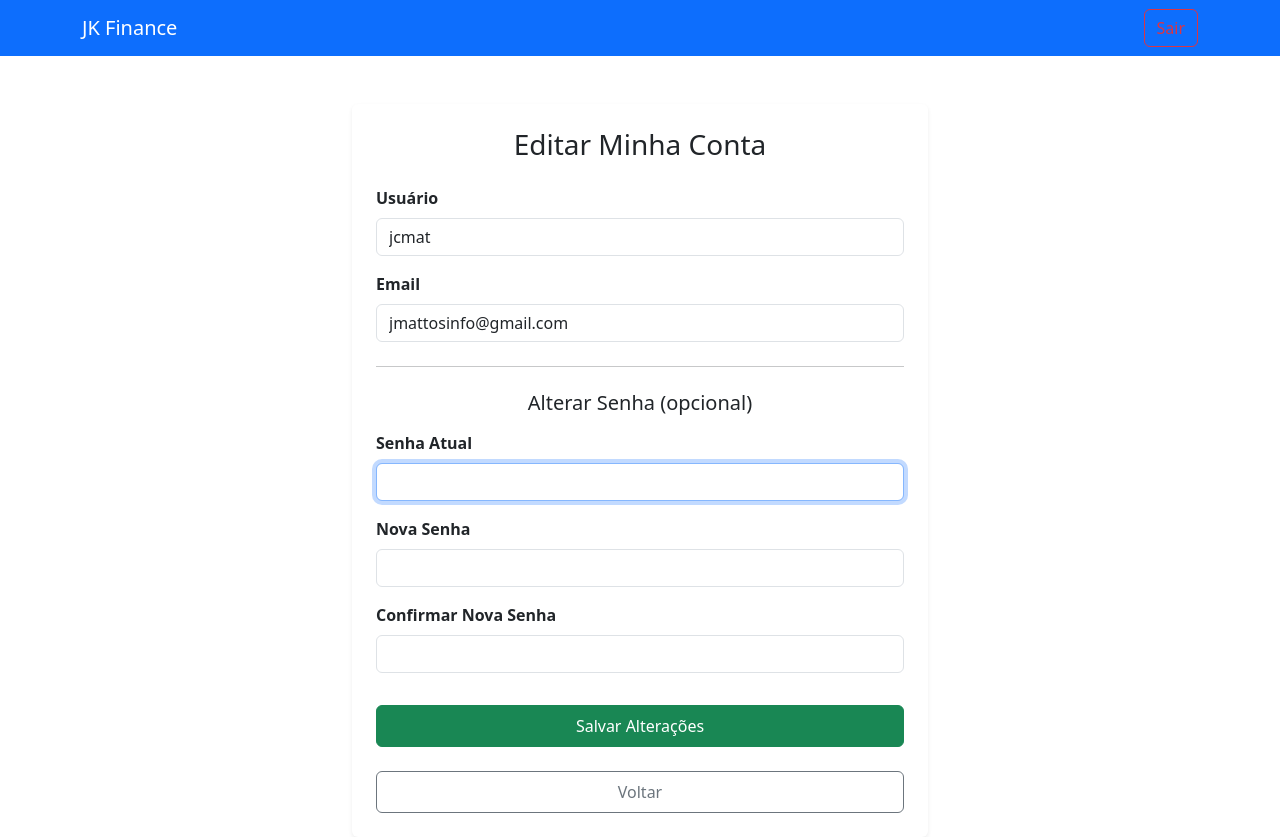
After one commit to jmattosinfo/finance_control, a Django app: page /editar_conta/ in a window 1280 px wide. The commit adds this page. Run offline with Django 5.2, Linux system fonts and the light colour scheme; a user stored in the database is signed in.

Commit message:
Add funções: excluir conta, editar conta, recuperar senha

```diff
--- a/core/urls.py
+++ b/core/urls.py
@@ -21,6 +21,17 @@ urlpatterns = [
     path('logout/', auth_views.LogoutView.as_view(next_page='login'), name='logout'),
     path("cadastro/", views.cadastro_view, name="cadastro"),
 
+    # recuperação de senha
+    path("senha/reset/", auth_views.PasswordResetView.as_view(template_name='finance/password_reset.html'), name="password_reset"),
+    path('senha/reset/done/', auth_views.PasswordResetDoneView.as_view(template_name='finance/password_reset_done.html'), name='password_reset_done'),
+    path('senha/reset/<uidb64>/<token>/', auth_views.PasswordResetConfirmView.as_view(template_name='finance/password_reset_confirm.html'), name='password_reset_confirm'),
+    path('senha/reset/complete/', auth_views.PasswordResetCompleteView.as_view(template_name='finance/password_reset_complete.html'), name='password_reset_complete'),
+
+    # conta
+    path('editar_conta/', views.editar_conta, name='editar_conta'),
+    path('excluir_conta/', views.excluir_conta, name='excluir_conta'),
+    path('usuarios/', views.listar_usuarios, name='listar_usuarios'),
+
 
 
     # transações
--- a/core/views.py
+++ b/core/views.py
@@ -12,7 +12,11 @@ from django.contrib.auth import authenticate, login
 from django.contrib.auth import logout
 from django.shortcuts import redirect
 from django.contrib.auth.models import User
+from django.contrib.auth.decorators import user_passes_test
 from finance.forms import CadastroForm
+from finance.forms import EditarContaForm
+from django.contrib.auth import update_session_auth_hash
+
 
 
 def teste_context_processor(request):
@@ -133,6 +137,54 @@ def logout_view(request):
     logout(request)
     return redirect('login')
 
+
+
+@login_required
+def excluir_conta(request):
+    if request.method == 'POST':
+        user = request.user
+        logout(request)
+        user.delete()
+        messages.success(request, 'Sua conta foi excluída com sucesso.')
+        return redirect('cadastro')
+    return render(request, 'finance/excluir_conta.html')
+
+
+# EDITAR CONTA
+@login_required
+def editar_conta(request):
+
+    user = request.user # pega o usuário logado atualmente
+
+    if request.method == "POST":
+        form = EditarContaForm(user, request.POST)
+
+        if form.is_valid():
+
+            # Atualiza nome e email
+            user.username = form.cleaned_data['username']
+            user.email = form.cleaned_data['email']
+            user.save()
+
+            # Atualiza senha, se informada
+            if form.cleaned_data.get('new_password1'):
+                form.save()
+                update_session_auth_hash(request, user)
+
+            messages.success(request, "Conta atualizada com sucesso!")
+            return redirect("editar_conta")
+
+    else:
+        form = EditarContaForm(user)
+
+    return render(request, "finance/editar_conta.html", {"form": form})
+
+# LISTAR USUÁRIOS
+@user_passes_test(lambda u: u.is_superuser) # faz com que apenas administradores possam acessar essa view
+def listar_usuarios(request):
+    usuarios = User.objects.all()
+    return render(request, 'finance/listar_usuarios.html', {'usuarios': usuarios})
+
 @login_required
 def mes_atual(request, ano=None, mes=None):
     from datetime import date
@@ -181,7 +233,7 @@ def mes_atual(request, ano=None, mes=None):
     if request.method == "POST" and "transacao_id" in request.POST:
 
         transacao_id = request.POST.get("transacao_id")
-        transacao_obj = get_object_or_404(Transacao, id=transacao_id, User=request.user)
+        transacao_obj = get_object_or_404(Transacao, id=transacao_id, user=request.user)
         form = TransacaoForm(request.POST, instance=transacao_obj)
 
         if form.is_valid():
--- a/finance/forms.py
+++ b/finance/forms.py
@@ -2,6 +2,7 @@ from django import forms
 from .models import Transacao # Importa o modelo Transacao para criar um formulário baseado nele
 from django.contrib.auth.models import User
 from django.contrib.auth.forms import UserCreationForm
+from django.contrib.auth.forms import PasswordChangeForm
 
 class TransacaoForm(forms.ModelForm):
     class Meta:
@@ -16,36 +17,75 @@ class TransacaoForm(forms.ModelForm):
         }
 class CadastroForm(UserCreationForm):
 
-        # email = forms.EmailField(
-        #     required=True,
-        #     widget=forms.EmailInput(
-        #         attrs={
-        #             'placeholder': 'Email'
-        #                }
-        #         )
-        # )
+        email = forms.EmailField(
+            required=True,
+           widget=forms.EmailInput(
+               attrs={
+                    'placeholder': 'Email'
+                      }
+                )
+            )
 
-    class Meta: #class Meta define metadados para o formulário, fazendo a ligação com o modelo User do Django.
+class Meta: #class Meta define metadados para o formulário, fazendo a ligação com o modelo User do Django.
             model = User
             fields = ['username', 'password1', 'password2']
 
             help_texts = {
             'username': None,
-            # 'email': None,
+            'email': None,
             'password1': None,
             'password2': None,
         }
 
+            def __init__(self, *args, **kwargs):
+                super(CadastroForm, self).__init__(*args, **kwargs)
+                for field_name, field in self.fields.items():
+                    field.widget.attrs.update({'class': 'form-control'}) #adiciona a classe CSS 'form-control' a todos os campos do formulário
 
 
 
-    def __init__(self, *args, **kwargs):
-        super(CadastroForm, self).__init__(*args, **kwargs)
-        for field_name, field in self.fields.items():
-            field.widget.attrs.update({'class': 'form-control'}) #adiciona a classe CSS 'form-control' a todos os campos do formulário
+                    self.fields['username'].widget.attrs['placeholder'] = 'Nome de usuário'
+                    self.fields['password1'].widget.attrs['placeholder'] = 'Crie uma senha'
+                    self.fields['password2'].widget.attrs['placeholder'] = 'Confirme a senha'
 
 
+class EditarContaForm(PasswordChangeForm):
+    username = forms.CharField(
+        required=True,
+        widget=forms.TextInput(attrs={
+            'class': 'form-control',
+            'placeholder': 'Nome de usuário'
+        })
+    )
 
-            self.fields['username'].widget.attrs['placeholder'] = 'Nome de usuário'
-            self.fields['password1'].widget.attrs['placeholder'] = 'Crie uma senha'
-            self.fields['password2'].widget.attrs['placeholder'] = 'Confirme a senha'
+    email = forms.EmailField(
+        required=True,
+        widget=forms.EmailInput(attrs={
+            'class': 'form-control',
+            'placeholder': 'Email'
+        })
+    )
+
+    class Meta:
+        model = User
+        fields = [
+            'username',
+            'email',
+            'old_password',
+            'new_password1',
+            'new_password2'
+        ]
+
+    def __init__(self, user, *args, **kwargs):
+
+
+        # Importante: passa "user" como primeiro argumento para o PasswordChangeForm
+        super().__init__(user, *args, **kwargs)
+
+        # Preenche username/email
+        self.fields['username'].initial = user.username
+        self.fields['email'].initial = user.email
+
+        # Aplica classes CSS
+        for field in ['old_password', 'new_password1', 'new_password2']:
+            self.fields[field].widget.attrs.update({'class': 'form-control'})
--- a/finance/templates/finance/cadastro.html
+++ b/finance/templates/finance/cadastro.html
@@ -16,13 +16,13 @@
         {% endif %}
       </div>
 
-      {% comment %} <div class="mb-3">
+    <div class="mb-3">
         <label for="id_email" class="form-label">E-mail</label>
         {{ form.email }}
         {% if form.email.errors %}
           <div class="text-danger small">{{ form.email.errors }}</div>
         {% endif %}
-      </div> {% endcomment %}
+      </div>
 
       <div class="mb-3">
         <label for="id_password1" class="form-label">Senha</label>
--- /dev/null
+++ b/finance/templates/finance/editar_conta.html
@@ -0,0 +1,87 @@
+{% extends "finance/base.html" %}
+
+{% block content %}
+<div class="container mt-5" style="max-width: 600px;">
+
+    <div class="card shadow-sm border-0">
+        <div class="card-body p-4">
+
+            <h3 class="text-center mb-4">Editar Minha Conta</h3>
+
+            {% if messages %}
+                {% for message in messages %}
+                    <div class="alert alert-{{ message.tags }} text-center">
+                        {{ message }}
+                    </div>
+                {% endfor %}
+            {% endif %}
+
+            <form method="POST">
+                {% csrf_token %}
+
+                <!-- Usuário -->
+                <div class="mb-3">
+                    <label class="form-label fw-bold">Usuário</label>
+                    {{ form.username }}
+                    {% if form.username.errors %}
+                        <div class="text-danger small">{{ form.username.errors }}</div>
+                    {% endif %}
+                </div>
+
+                <!-- Email -->
+                <div class="mb-3">
+                    <label class="form-label fw-bold">Email</label>
+                    {{ form.email }}
+                    {% if form.email.errors %}
+                        <div class="text-danger small">{{ form.email.errors }}</div>
+                    {% endif %}
+                </div>
+
+                <hr class="my-4">
+
+                <h5 class="text-center mb-3">Alterar Senha (opcional)</h5>
+
+                <!-- Senha Atual -->
+                <div class="mb-3">
+                    <label class="form-label fw-bold">Senha Atual</label>
+                    {{ form.old_password }}
+                    {% if form.old_password.errors %}
+                        <div class="text-danger small">{{ form.old_password.errors }}</div>
+                    {% endif %}
+                </div>
+
+                <!-- Nova Senha -->
+                <div class="mb-3">
+                    <label class="form-label fw-bold">Nova Senha</label>
+                    {{ form.new_password1 }}
+                    {% if form.new_password1.errors %}
+                        <div class="text-danger small">{{ form.new_password1.errors }}</div>
+                    {% endif %}
+                </div>
+
+                <!-- Confirmar Nova Senha -->
+                <div class="mb-3">
+                    <label class="form-label fw-bold">Confirmar Nova Senha</label>
+                    {{ form.new_password2 }}
+                    {% if form.new_password2.errors %}
+                        <div class="text-danger small">{{ form.new_password2.errors }}</div>
+                    {% endif %}
+                </div>
+
+                <button type="submit" class="btn btn-success w-100 mt-3 py-2">
+                    Salvar Alterações
+                </button>
+
+            </form>
+
+            <div class="text-center mt-4">
+                <a href="{% url 'mes_atual' %}" class="btn btn-outline-secondary w-100 py-2">
+                    Voltar
+                </a>
+            </div>
+
+        </div>
+    </div>
+
+</div>
+{% endblock %}
--- /dev/null
+++ b/finance/templates/finance/listar_usuarios.html
@@ -0,0 +1,6 @@
+<h2>Usuários cadastrados</h2>
+<ul>
+    {% for usuario in usuarios %}
+        <li>{{ usuario.username }} - {{ usuario.email }}</li>
+    {% endfor %}
+</ul>
```
Also changed, not shown: Estrutura do projeto Django.txt (+22 -0 lines), core/settings.py (+7 -0 lines), finance/templates/finance/excluir_conta.html (added, +13 -0 lines), finance/templates/registration/password_reset_complete.html (added, +15 -0 lines), finance/templates/registration/password_reset_confirm.html (added, +37 -0 lines), finance/templates/registration/password_reset_done.html (added, +15 -0 lines), finance/templates/registration/password_reset_form.html (added, +23 -0 lines), db.sqlite3.
